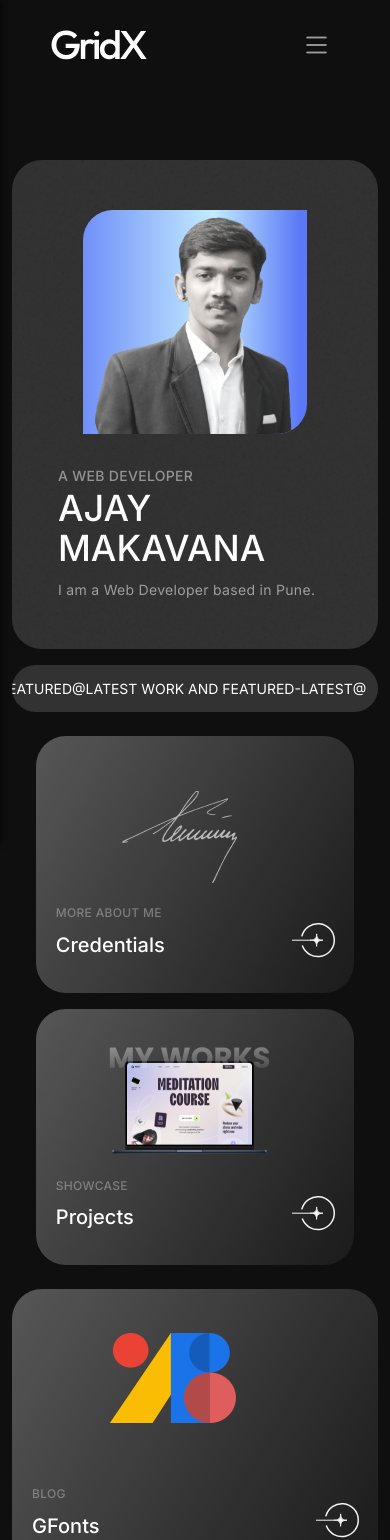
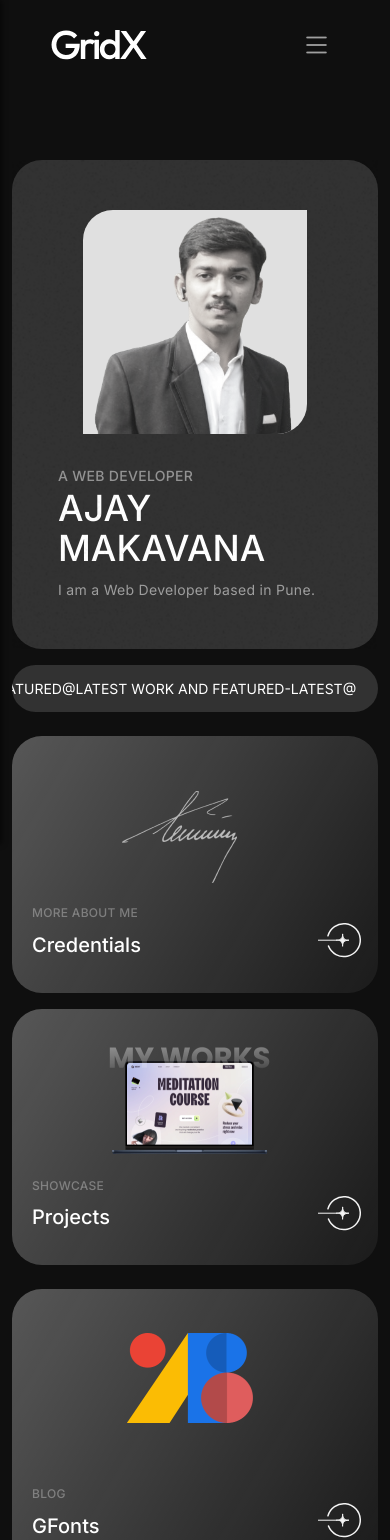
Before and after one commit to ajaymakwana09/My-Portfolio, a React (Vite) app: page / in a window 390 px wide. Shown: the top 1540 px of the page. Built offline with nearby package versions, Linux system fonts and the light colour scheme; the HTML template or start-up script is replaced by a standard one.

Commit message:
fifth commit

```diff
--- a/src/components/About.jsx
+++ b/src/components/About.jsx
@@ -69,7 +69,7 @@ function About() {
                             <div className="profile col-3" data-aos="fade-right">
                                 <div className="inner-profile">
                                     <a href="https://wa.me/9427939719"><i className="bi bi-whatsapp"></i></a>
-                                    <a href="https://x.com/Ajaymakvana473"><i className="bi bi-twitter"></i></a>
+                                    <a href="https://x.com/Ajaymakvana473"><i className="bi bi-twitter-x"></i></a>
                                 </div>
                                 <div className="pro d-flex">
                                     <div className="infos mt-3">
--- a/src/components/Contact.jsx
+++ b/src/components/Contact.jsx
@@ -117,7 +117,7 @@ function Contact() {
                   </li>
                   <li>
                     <a target="_blank" className="shadow-box" href="https://x.com/Ajaymakvana473">
-                      <i className="bi bi-twitter"></i>
+                    <i className="bi bi-twitter-x"></i>
                     </a>
                   </li>
                   <li>
--- a/src/components/Credentails.jsx
+++ b/src/components/Credentails.jsx
@@ -20,7 +20,7 @@ function Credentails() {
                       <p>@ajaymakavana</p>
                       <ul className="social-links justify-content-center d-flex">
                         <li><a href="https://wa.me/9427939719"><i className="bi bi-whatsapp"></i></a></li>
-                        <li><a href="https://x.com/Ajaymakvana473"><i className="bi bi-twitter"></i></a></li>
+                        <li><a href="https://x.com/Ajaymakvana473"><i className="bi bi-twitter-x"></i></a></li>
                         <li><a href="https://www.instagram.com/ajay_mk05/"><i className="bi bi-instagram"></i></a></li>
                         <li><a href="https://www.facebook.com/ajay.makavana.52643821/"><i className="bi bi-facebook"></i></a></li>
                       </ul>
--- a/src/components/Home.jsx
+++ b/src/components/Home.jsx
@@ -113,10 +113,10 @@ function Home() {
                         <div className="row">
                             <section className="d-flex gap-3 justify-content-center">
                                 <div className="d-flex about-me col-12 col-sm-6 position-rel shadow-box" data-aos="zoom-out" data-aos-delay="200"
-                                    data-aos-duration="1000">
+                                    data-aos-duration="1000" >
                                     <div className="about-wrap">
                                         <img src={bg1} alt="" className="bg-img" />
-                                        <div className="img-box">
+                                        <div className="img-box" >
                                             <img src={me} alt="Black and White Image"
                                                 className="full-width full-size bw-effect" />
                                         </div>
--- a/src/index.css
+++ b/src/index.css
@@ -93,7 +93,9 @@ header nav i {
 }
 
 .about-area .img-box {
-    background: linear-gradient(90deg, #5B78F6 -15%, #C2EBFF 58%, #5B78F6 97%);
+    /* background: linear-gradient(90deg, #5B78F6 -15%, #C2EBFF 58%, #5B78F6 97%); */
+    background-color: #e0e0e0;
+
     width: 224px;
     height: 224px;
     position: relative;
--- a/src/media.css
+++ b/src/media.css
@@ -51,21 +51,22 @@
         display: none;
     }
 
-    .about-flex a {
-        width: 100%;
-    }
+    /* .about-flex a {
+        width: 120%;
+    } */
 
     .about-area .about-credentail-wrap .banner {
         width: 100%;
     }
 
     .about-area .about-credentail-wrap .info-box {
-        width: 87%;
-        margin: auto;
+        width: 100%;
+        /* margin: auto; */
     }
 
     .about-area .about-credentail-wrap .info-box img {
-        margin-left: 8%;
+        margin-left: 14%;
+
     }
 
     .about-credentail-wrap .about-flex {
@@ -88,7 +89,7 @@
     }
 
     .about-area .blog img {
-        margin-left: 9%;
+        margin-left: 14%;
     }
 
     .about-area .icons {
@@ -105,14 +106,23 @@
     }
 
     .about-area .info-box {
-        width: 100%
+        width: 100%;
+        flex-wrap: wrap;
+    }
+
+    .about-area .info-box .client-item {
+        width: 100%;
+        /* flex-wrap: wrap; */
     }
 
     .about-area .about-contact-box {
         width: 100%;
+        /* height: 100%; */
     }
-    .about-area a{
+
+    .about-area a {
         width: 100%;
+
     }
 
     .about-area .about-contact-box .inform h2 {
@@ -284,5 +294,7 @@
     .credentail-sidebar {
         width: 100%;
     }
-
+footer nav{
+    margin-right: 31px;
 }
+}
```
